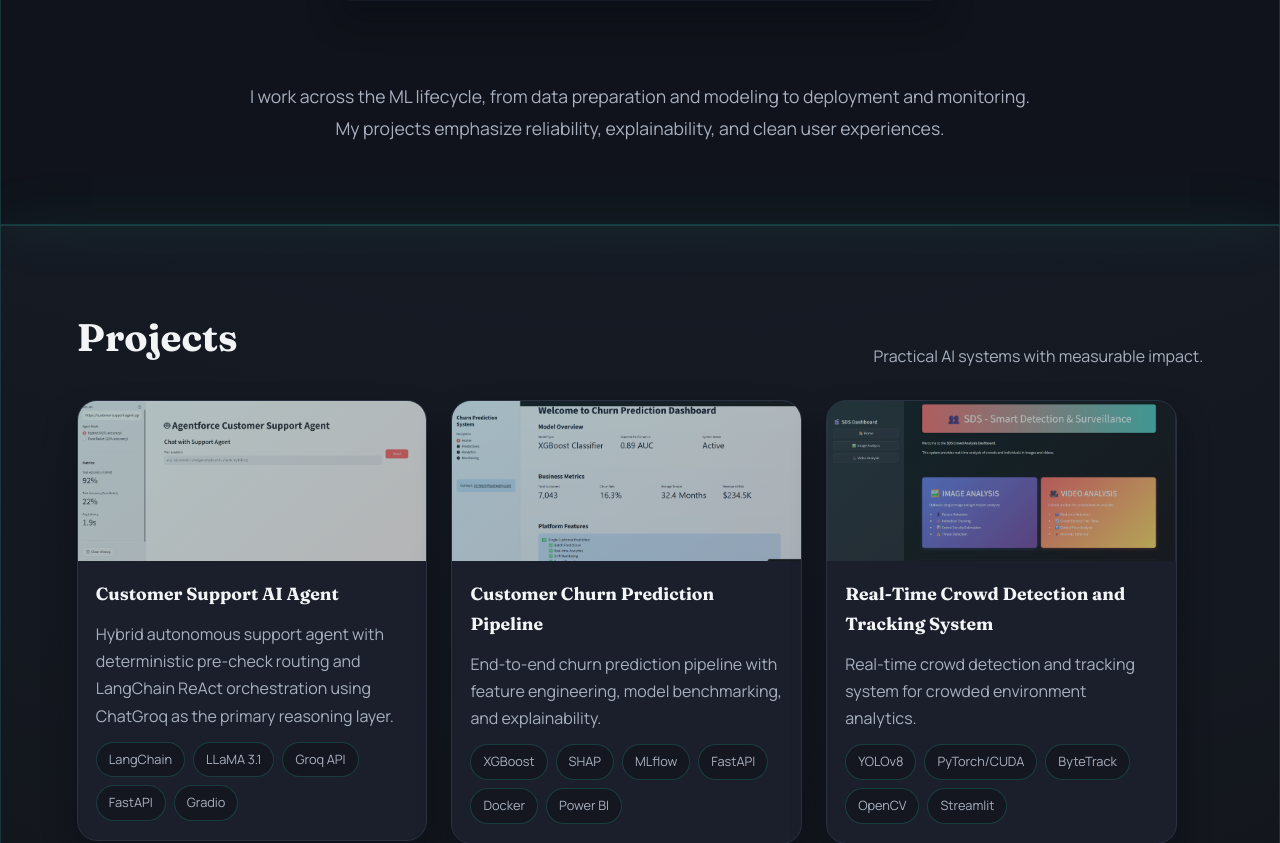
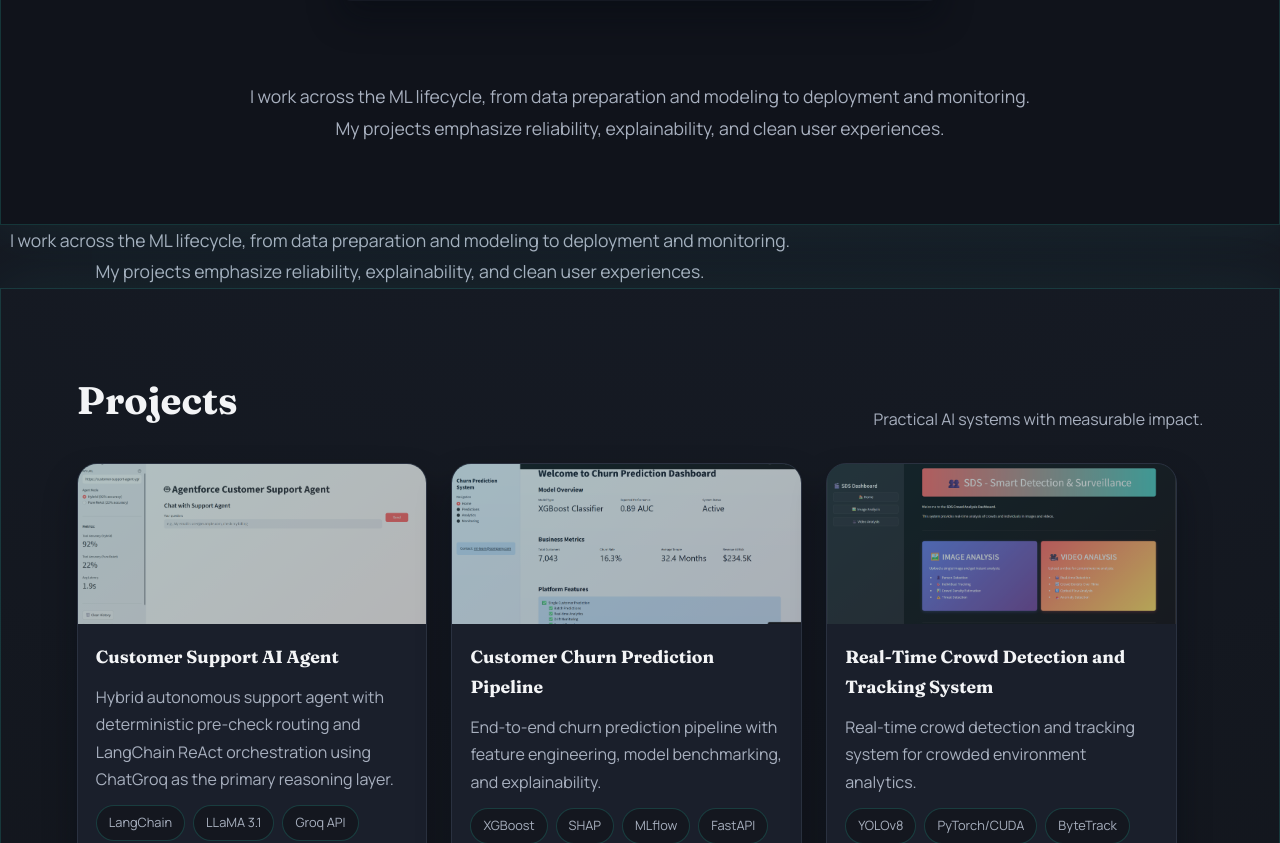
Before and after one commit to VishnuDeepak213/Vishnu-Deepak, a Django app: page / in a window 1280 px wide. Shown: the part 1215-2058 px from the top of the page. Run offline with Django 5.2, Linux system fonts and the light colour scheme; grey boxes are pictures that could not be loaded.

Commit message:
Update home.html

```diff
--- a/templates/home.html
+++ b/templates/home.html
@@ -64,6 +64,9 @@
         <source src="{% static 'video/Portfolio video O.mp4' %}" type="video/mp4" />
         Your browser does not support the video tag.
       </video>
+      <div id="video-overlay" class="video-overlay">
+        <span class="video-overlay-text">▶ Click to play video</span>
+      </div>
       <button id="video-sound-toggle" class="video-sound-toggle" aria-label="Toggle sound">
         <svg viewBox="0 0 24 24" class="sound-off-icon">
           <path d="M3 9v6h4l5 5V4L7 9H3zm13.5 3c0-1.77-1.02-3.3-2.5-4.04v2.58c.64.35 1.07.91 1.07 1.46 0 .55-.43 1.11-1.07 1.46v2.58c1.48-.74 2.5-2.27 2.5-4.04zM14 3.23v2.06c2.3.88 4 3.12 4 5.71s-1.7 4.83-4 5.71v2.06c4.01-.91 7-4.49 7-7.77s-2.99-6.86-7-7.77z" fill="currentColor" />
@@ -75,6 +78,15 @@
       </button>
     </div>
 
+    <div class="about">
+      <p>
+        I work across the ML lifecycle, from data preparation and modeling to
+        deployment and monitoring. My projects emphasize reliability, explainability,
+        and clean user experiences.
+      </p>
+    </div>
+  </div>
+</section>
     <div class="about">
       <p>
         I work across the ML lifecycle, from data preparation and modeling to
```
